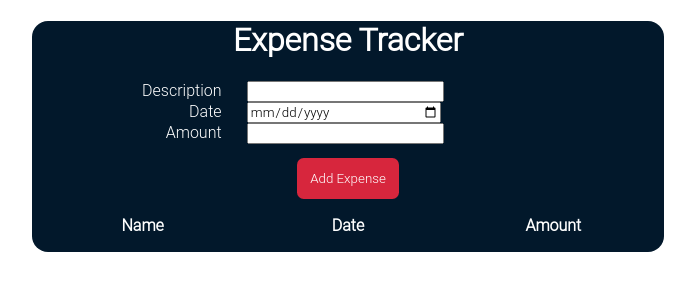
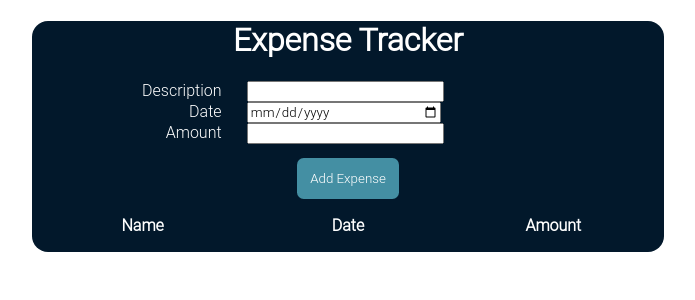
Before and after one commit to johnvinh/Expense-Tracker, a React (Create React App) app: page / in a window 1280 px wide. In both pictures the pointer is over the input "Add Expense". Shown: the top 300 px of the page, without its empty margins (292-987 px from the left). Built offline with nearby package versions, Linux system fonts and the light colour scheme.

Commit message:
button now has a hover color

```diff
--- a/src/index.css
+++ b/src/index.css
@@ -50,6 +50,10 @@ input[type=button] {
     border-radius: 0.5em;
 }
 
+input[type=button]:hover {
+    background-color: #448FA3;
+}
+
 input[type=text], input[type=date] {
     color: #000;
 }
```
